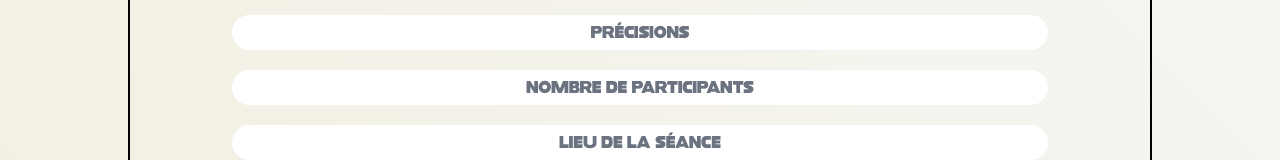
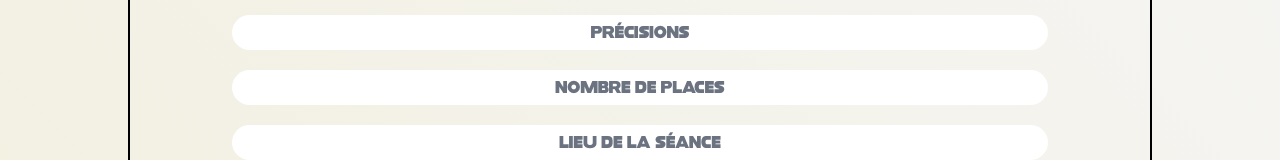
Before and after one commit to MaximeGillot5/sportner, a React (Create React App) app in the folder frontend/: page /events/create in a window 1280 px wide. Shown: the part 290-450 px from the top of the page. Built offline with nearby package versions, Linux system fonts and the light colour scheme; no server answers.

Commit message:
styles gen

```diff
--- a/frontend/src/components/NewEventForm.js
+++ b/frontend/src/components/NewEventForm.js
@@ -118,7 +118,7 @@ function NewEventForm() {
                 <div>
                     <input
                         id="attendees"
-                        placeholder='Nombre de participants'
+                        placeholder='Nombre de places'
                         value={attendees}
                         onChange={handleAttendeesChange}
                     />
```
